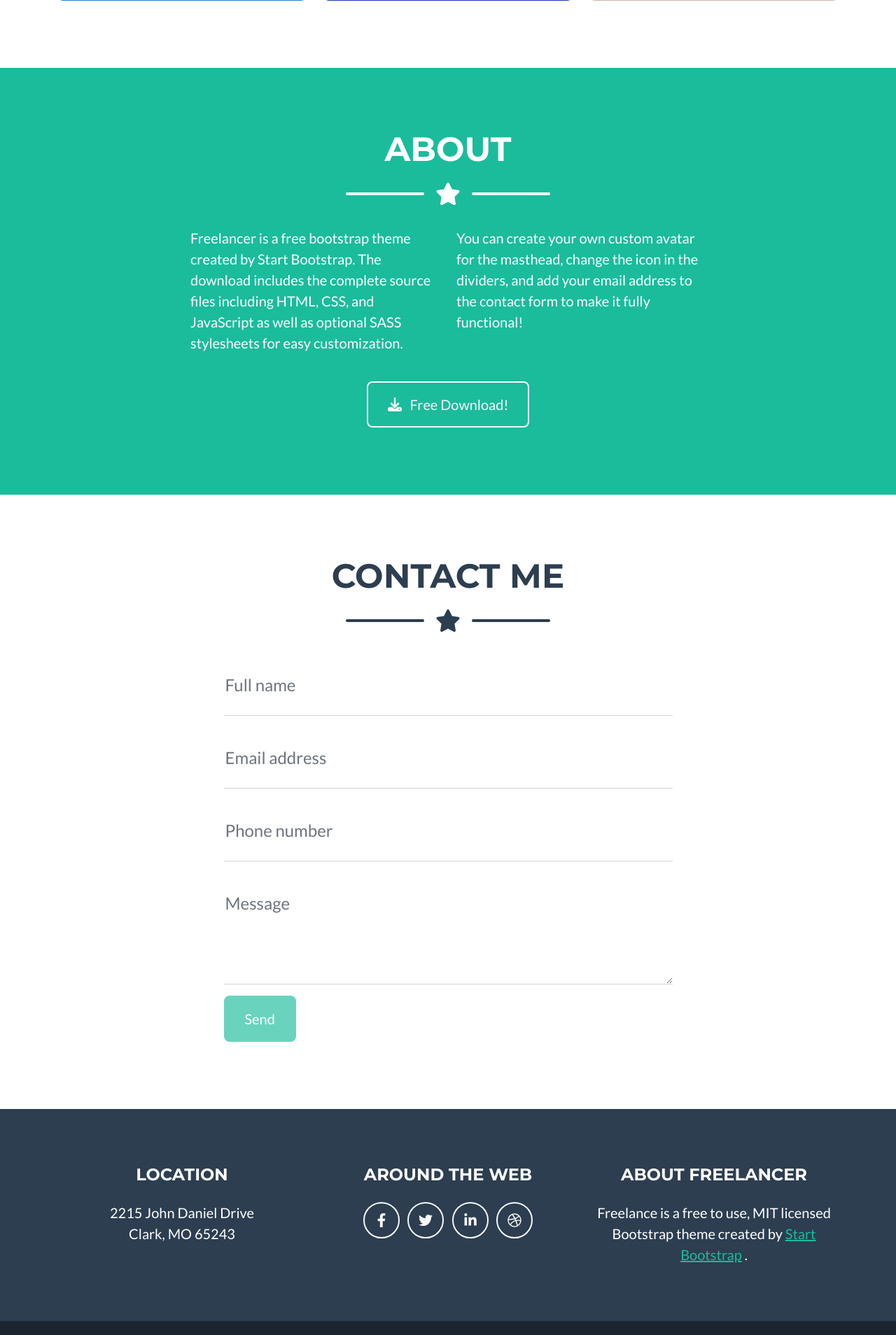
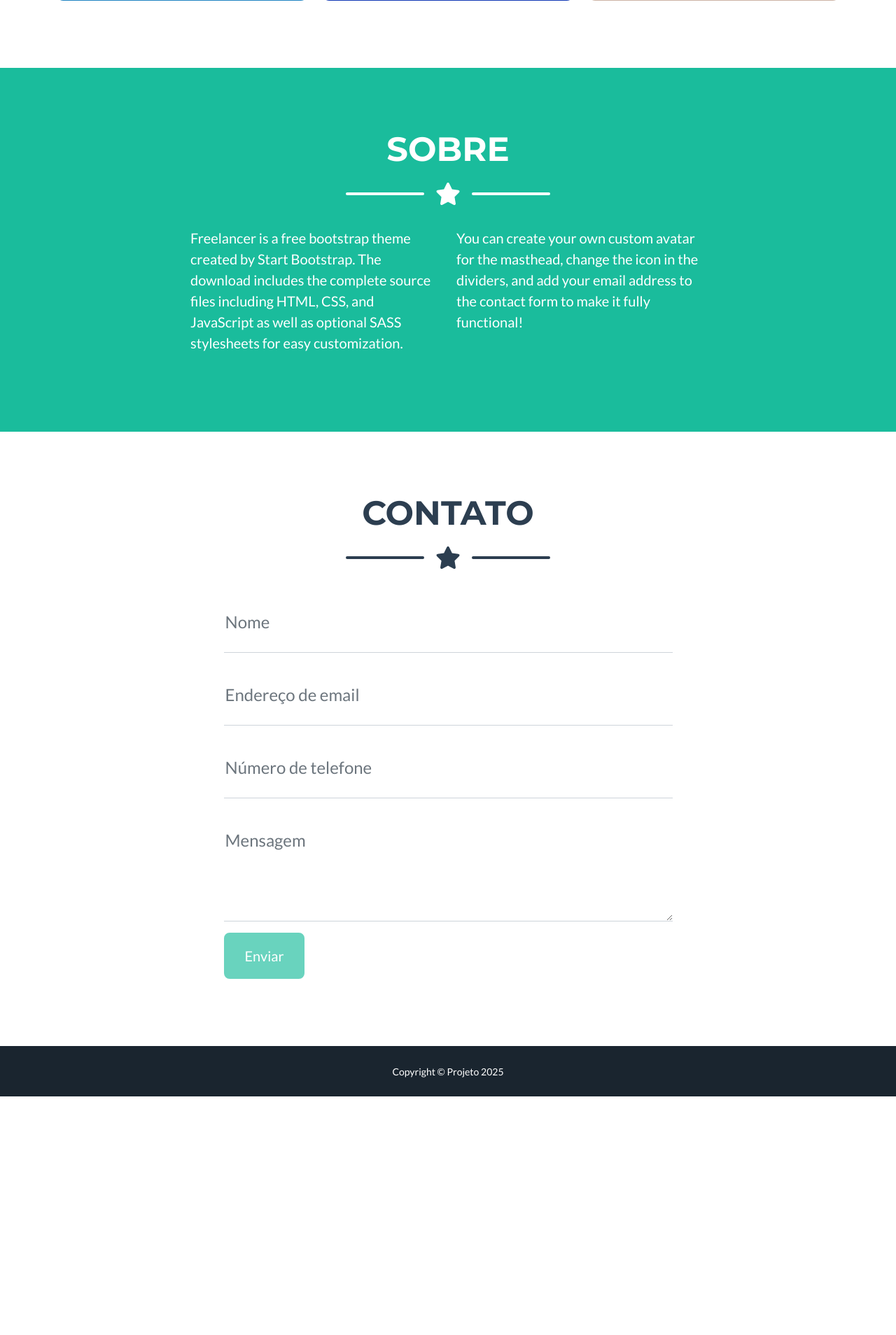
Before and after one commit to helolrodrigues/SW_I_2025, a PHP site: page /privada.php?nome=1 in a window 1280 px wide. Shown: the part 1572-3480 px from the top of the page at 70% size. After the commit the page ends 3139 px from the top, so only its background shows below. Run offline with PHP 8.4, Linux system fonts and the light colour scheme; some libraries are stand-ins or nearby versions.

Commit message:
Add files via upload

```diff
--- a/aula05/css/estilo_erro.css
+++ b/aula05/css/estilo_erro.css
@@ -21,4 +21,8 @@
     .custom-btn:hover {
         background-color: #4b5563 !important;
     }
+
+    p{
+        text-align: center;
+    }
 }
--- a/aula05/privada.php
+++ b/aula05/privada.php
@@ -3,7 +3,7 @@
 ?>
 
 <!DOCTYPE html>
-<html lang="pt-br">
+<html lang="en">
     <head>
         <meta charset="utf-8" />
         <meta name="viewport" content="width=device-width, initial-scale=1, shrink-to-fit=no" />
@@ -24,16 +24,16 @@
         <!-- Navigation-->
         <nav class="navbar navbar-expand-lg bg-secondary text-uppercase fixed-top" id="mainNav">
             <div class="container">
-                <a class="navbar-brand" href="#page-top">Start Bootstrap</a>
+                <a class="navbar-brand" href="#page-top">Projeto</a>
                 <button class="navbar-toggler text-uppercase font-weight-bold bg-primary text-white rounded" type="button" data-bs-toggle="collapse" data-bs-target="#navbarResponsive" aria-controls="navbarResponsive" aria-expanded="false" aria-label="Toggle navigation">
                     Menu
                     <i class="fas fa-bars"></i>
                 </button>
                 <div class="collapse navbar-collapse" id="navbarResponsive">
                     <ul class="navbar-nav ms-auto">
-                        <li class="nav-item mx-0 mx-lg-1"><a class="nav-link py-3 px-0 px-lg-3 rounded" href="#portfolio">Portfolio</a></li>
-                        <li class="nav-item mx-0 mx-lg-1"><a class="nav-link py-3 px-0 px-lg-3 rounded" href="#about">About</a></li>
-                        <li class="nav-item mx-0 mx-lg-1"><a class="nav-link py-3 px-0 px-lg-3 rounded" href="#contact">Contact</a></li>
+                        <li class="nav-item mx-0 mx-lg-1"><a class="nav-link py-3 px-0 px-lg-3 rounded" href="#portfolio">Introdução</a></li>
+                        <li class="nav-item mx-0 mx-lg-1"><a class="nav-link py-3 px-0 px-lg-3 rounded" href="#about">Sobre</a></li>
+                        <li class="nav-item mx-0 mx-lg-1"><a class="nav-link py-3 px-0 px-lg-3 rounded" href="#contact">Contato</a></li>
                         <li class="nav-item mx-0 mx-lg-1"><a class="nav-link py-3 px-0 px-lg-3 rounded" href="index.php">Voltar</a></li>
                     </ul>
                 </div>
@@ -53,14 +53,14 @@
                     <div class="divider-custom-line"></div>
                 </div>
                 <!-- Masthead Subheading-->
-                <p class="masthead-subheading font-weight-light mb-0">Graphic Artist - Web Designer - Illustrator</p>
+                <p class="masthead-subheading font-weight-light mb-0">Aqui está um resumo do nosso site!</p>
             </div>
         </header>
         <!-- Portfolio Section-->
         <section class="page-section portfolio" id="portfolio">
             <div class="container">
                 <!-- Portfolio Section Heading-->
-                <h2 class="page-section-heading text-center text-uppercase text-secondary mb-0">Portfolio</h2>
+                <h2 class="page-section-heading text-center text-uppercase text-secondary mb-0">Introdução</h2>
                 <!-- Icon Divider-->
                 <div class="divider-custom">
                     <div class="divider-custom-line"></div>
@@ -130,7 +130,7 @@
         <section class="page-section bg-primary text-white mb-0" id="about">
             <div class="container">
                 <!-- About Section Heading-->
-                <h2 class="page-section-heading text-center text-uppercase text-white">About</h2>
+                <h2 class="page-section-heading text-center text-uppercase text-white">Sobre</h2>
                 <!-- Icon Divider-->
                 <div class="divider-custom divider-light">
                     <div class="divider-custom-line"></div>
@@ -142,20 +142,13 @@
                     <div class="col-lg-4 ms-auto"><p class="lead">Freelancer is a free bootstrap theme created by Start Bootstrap. The download includes the complete source files including HTML, CSS, and JavaScript as well as optional SASS stylesheets for easy customization.</p></div>
                     <div class="col-lg-4 me-auto"><p class="lead">You can create your own custom avatar for the masthead, change the icon in the dividers, and add your email address to the contact form to make it fully functional!</p></div>
                 </div>
-                <!-- About Section Button-->
-                <div class="text-center mt-4">
-                    <a class="btn btn-xl btn-outline-light" href="https://startbootstrap.com/theme/freelancer/">
-                        <i class="fas fa-download me-2"></i>
-                        Free Download!
-                    </a>
-                </div>
             </div>
         </section>
         <!-- Contact Section-->
         <section class="page-section" id="contact">
             <div class="container">
                 <!-- Contact Section Heading-->
-                <h2 class="page-section-heading text-center text-uppercase text-secondary mb-0">Contact Me</h2>
+                <h2 class="page-section-heading text-center text-uppercase text-secondary mb-0">Contato</h2>
                 <!-- Icon Divider-->
                 <div class="divider-custom">
                     <div class="divider-custom-line"></div>
@@ -176,27 +169,28 @@
                             <!-- Name input-->
                             <div class="form-floating mb-3">
                                 <input class="form-control" id="name" type="text" placeholder="Enter your name..." data-sb-validations="required" />
-                                <label for="name">Full name</label>
-                                <div class="invalid-feedback" data-sb-feedback="name:required">A name is required.</div>
+                                <label for="name">Nome</label>
+                                <div class="invalid-feedback" data-sb-feedback="name:required">É necessário um nome.</div>
                             </div>
                             <!-- Email address input-->
                             <div class="form-floating mb-3">
                                 <input class="form-control" id="email" type="email" placeholder="name@example.com" data-sb-validations="required,email" />
-                                <label for="email">Email address</label>
-                                <div class="invalid-feedback" data-sb-feedback="email:required">An email is required.</div>
-                                <div class="invalid-feedback" data-sb-feedback="email:email">Email is not valid.</div>
+                                <label for="email">Endereço de email</label>
+                                <div class="invalid-feedback" data-sb-feedback="email:required">É necessário um email</div>
+                                <div class="invalid-feedback" data-sb-feedback="email:email">Esse email não é válido.</div>
                             </div>
                             <!-- Phone number input-->
                             <div class="form-floating mb-3">
                                 <input class="form-control" id="phone" type="tel" placeholder="(123) 456-7890" data-sb-validations="required" />
-                                <label for="phone">Phone number</label>
-                                <div class="invalid-feedback" data-sb-feedback="phone:required">A phone number is required.</div>
+                                <label for="phone">Número de telefone</label>
+                                <div class="invalid-feedback" data-sb-feedback="phone:required">É necessário um número de telefone</div>
                             </div>
                             <!-- Message input-->
                             <div class="form-floating mb-3">
                                 <textarea class="form-control" id="message" type="text" placeholder="Enter your message here..." style="height: 10rem" data-sb-validations="required"></textarea>
-                                <label for="message">Message</label>
-                                <div class="invalid-feedback" data-sb-feedback="message:required">A message is required.</div>
+                                <label for="message">Mensagem</label>
+                                <div class="invalid-feedback" data-sb-feedback="message:required">
+                                É necessária uma mensagem.</div>
                             </div>
                             <!-- Submit success message-->
                             <!---->
@@ -214,50 +208,17 @@
                             <!---->
                             <!-- This is what your users will see when there is-->
                             <!-- an error submitting the form-->
-                            <div class="d-none" id="submitErrorMessage"><div class="text-center text-danger mb-3">Error sending message!</div></div>
+                            <div class="d-none" id="submitErrorMessage"><div class="text-center text-danger mb-3">Erro ao enviar!</div></div>
                             <!-- Submit Button-->
-                            <button class="btn btn-primary btn-xl disabled" id="submitButton" type="submit">Send</button>
+                            <button class="btn btn-primary btn-xl disabled" id="submitButton" type="submit">Enviar</button>
                         </form>
                     </div>
                 </div>
             </div>
         </section>
-        <!-- Footer-->
-        <footer class="footer text-center">
-            <div class="container">
-                <div class="row">
-                    <!-- Footer Location-->
-                    <div class="col-lg-4 mb-5 mb-lg-0">
-                        <h4 class="text-uppercase mb-4">Location</h4>
-                        <p class="lead mb-0">
-                            2215 John Daniel Drive
-                            <br />
-                            Clark, MO 65243
-                        </p>
-                    </div>
-                    <!-- Footer Social Icons-->
-                    <div class="col-lg-4 mb-5 mb-lg-0">
-                        <h4 class="text-uppercase mb-4">Around the Web</h4>
-                        <a class="btn btn-outline-light btn-social mx-1" href="#!"><i class="fab fa-fw fa-facebook-f"></i></a>
-                        <a class="btn btn-outline-light btn-social mx-1" href="#!"><i class="fab fa-fw fa-twitter"></i></a>
-                        <a class="btn btn-outline-light btn-social mx-1" href="#!"><i class="fab fa-fw fa-linkedin-in"></i></a>
-                        <a class="btn btn-outline-light btn-social mx-1" href="#!"><i class="fab fa-fw fa-dribbble"></i></a>
-                    </div>
-                    <!-- Footer About Text-->
-                    <div class="col-lg-4">
-                        <h4 class="text-uppercase mb-4">About Freelancer</h4>
-                        <p class="lead mb-0">
-                            Freelance is a free to use, MIT licensed Bootstrap theme created by
-                            <a href="http://startbootstrap.com">Start Bootstrap</a>
-                            .
-                        </p>
-                    </div>
-                </div>
-            </div>
-        </footer>
         <!-- Copyright Section-->
         <div class="copyright py-4 text-center text-white">
-            <div class="container"><small>Copyright &copy; Your Website 2023</small></div>
+            <div class="container"><small>Copyright &copy; Projeto 2025</small></div>
         </div>
         <!-- Portfolio Modals-->
         <!-- Portfolio Modal 1-->
```
Also changed, not shown: aula05/css/estilo.css (added, +26 -0 lines), aula05/erro.php (+13 -14 lines), aula05/index.php (+6 -11 lines), aula05/img/1000_F_250305943_sDC6la1N1fDl3bLgfLxOkQwItIodsdMb.jpg (added), aula05/img/83a9e7380906b29a338e79cbca6745c9.jpg (added).
